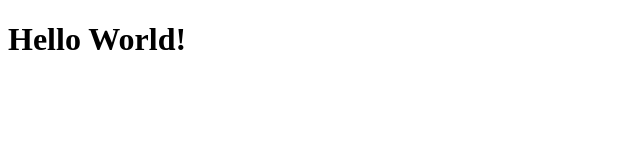
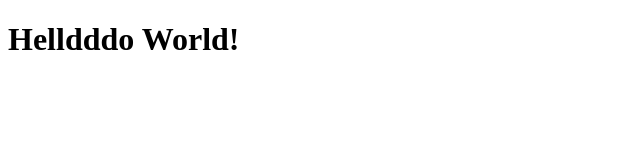
Before and after one commit to MD90-Skola/Marketplace-APP, a plain HTML site: page index.html in a window 1280 px wide. Shown: the whole page, without its empty margins (0-640 px from the left). Drawn offline with Linux system fonts and the light colour scheme.

Commit message:
funkar det ?

```diff
--- a/index.html
+++ b/index.html
@@ -4,6 +4,6 @@
     <title>Workshop app</title>
 </head>
 <body>
-    <h1>Hello World!</h1>
+    <h1>Helldddo World!</h1>
 </body>
 </html>
```
